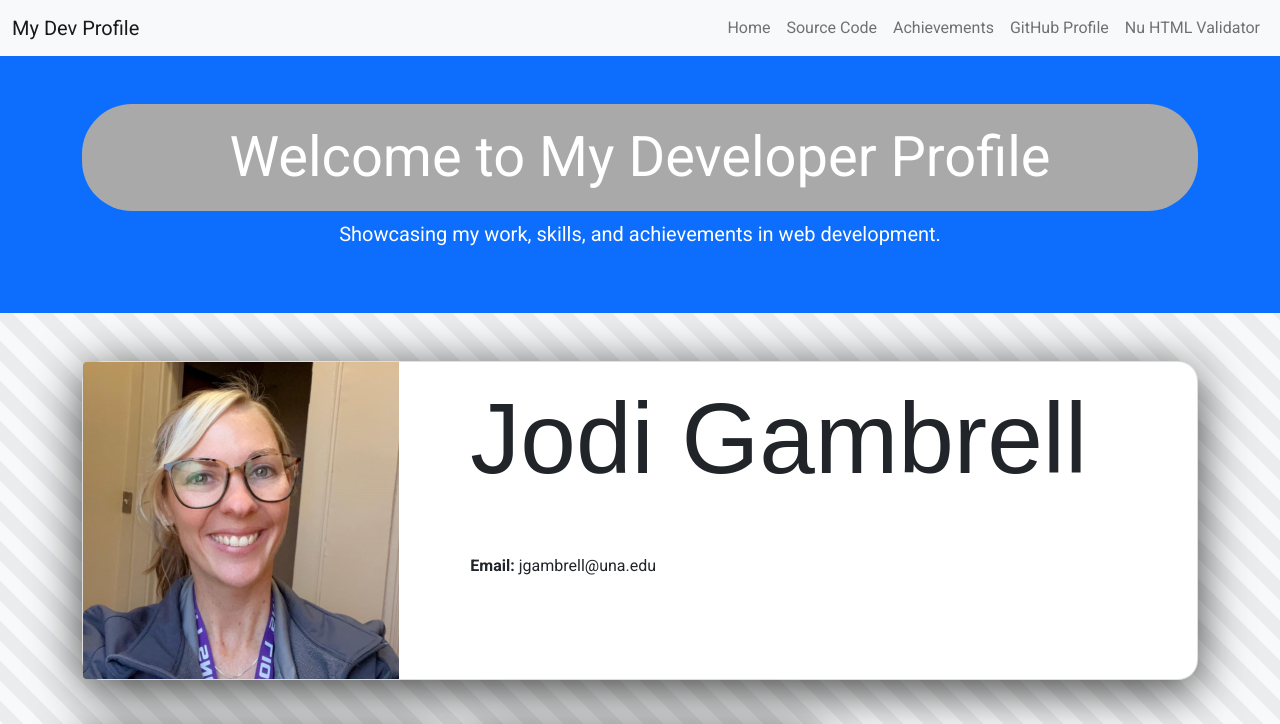
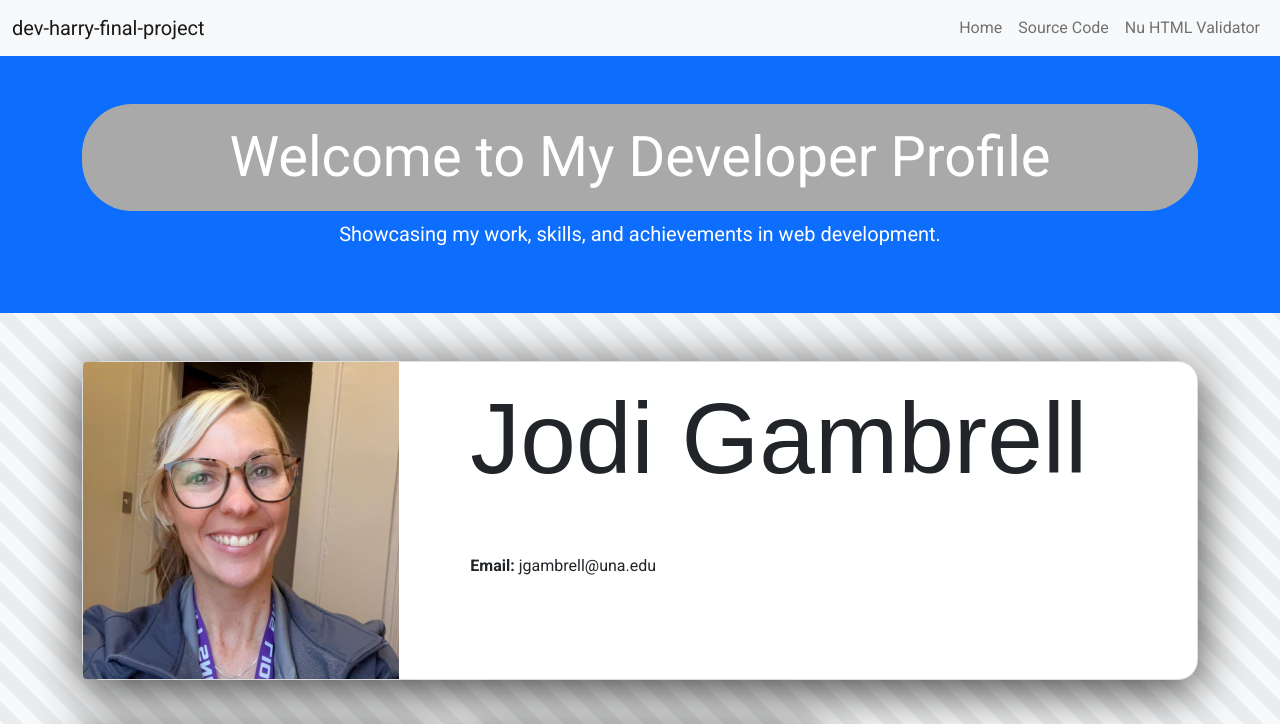
Before and after one commit to jomlli709/jomlli709, a plain HTML site: page index.html in a window 1280 px wide. Shown: the top 724 px of the page. Drawn offline with nearby package versions, Linux system fonts and the light colour scheme; a web font is replaced by a local one.

Commit message:
Update index.html

```diff
--- a/index.html
+++ b/index.html
@@ -15,10 +15,9 @@
     <link href="styles/style.css" rel="stylesheet">
 </head>
 <body>
-    <!-- Navbar -->
     <nav class="navbar navbar-expand-lg navbar-light bg-light">
         <div class="container-fluid">
-            <a class="navbar-brand">My Dev Profile</a>
+            <a class="navbar-brand">dev-harry-final-project</a>
             <button class="navbar-toggler" type="button" data-bs-toggle="collapse" data-bs-target="#navbarNav" aria-controls="navbarNav" aria-expanded="false" aria-label="Toggle navigation">
                 <span class="navbar-toggler-icon"></span>
             </button>
@@ -29,12 +28,6 @@
                     </li>
                     <li class="nav-item">
                         <a class="nav-link" href="https://github.com/jomlli709/jomlli709" target="_blank">Source Code</a>
-                    </li>
-                    <li class="nav-item">
-                        <a class="nav-link" href="pages/achievements.html">Achievements</a>
-                    </li>
-                    <li class="nav-item">
-                        <a class="nav-link" href="https://github.com/jomlli709" target="_blank">GitHub Profile</a>
                     </li>
                     <li class="nav-item">
                         <a class="nav-link" href="https://validator.nu/?doc=https%3A%2F%2Fjomlli709.github.io%2Fjomlli709%2F" target="_blank">Nu HTML Validator</a>
```
